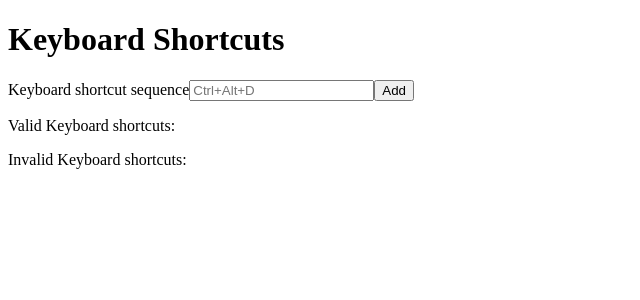
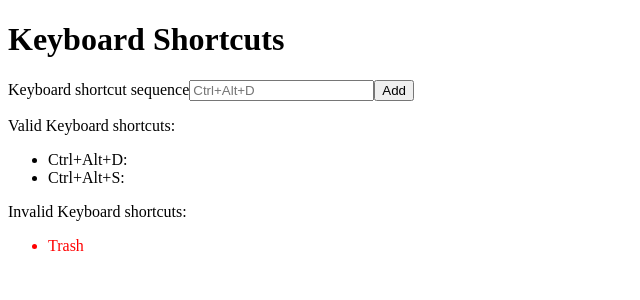
Before and after one commit to hxuanhung/rxjs-angular2-examples, an Angular app in the folder keyboard-shortcuts/: page / in a window 1280 px wide. Shown: the top 300 px of the page, without its empty margins (0-640 px from the left). Built offline with nearby package versions, Linux system fonts and the light colour scheme.

Commit message:
chore(keyboard-shortcuts): use ReplaySubject instead of Subject

```diff
--- a/keyboard-shortcuts/src/app/keyboard-shortcuts/keyboard-shortcuts.component.html
+++ b/keyboard-shortcuts/src/app/keyboard-shortcuts/keyboard-shortcuts.component.html
@@ -1,6 +1,6 @@
 <label>Keyboard shortcut sequence</label>
 <input type="text" placeholder="Ctrl+Alt+D" #input>
-<button (click)=$addButton.next(input.value)>Add</button>
+<button (click)=sequenceSbj.next(input.value)>Add</button>
 <p>Valid Keyboard shortcuts:</p>
 <ul>
   <li *ngFor="let i of validShortcutsList">{{i.text}}: {{i.count}}</li>
--- a/keyboard-shortcuts/src/app/keyboard-shortcuts/keyboard-shortcuts.component.ts
+++ b/keyboard-shortcuts/src/app/keyboard-shortcuts/keyboard-shortcuts.component.ts
@@ -1,6 +1,7 @@
 import { Component, OnInit } from '@angular/core';
 import { Observable } from 'rxjs/Rx';
 import { Subject } from 'rxjs/Subject';
+import { ReplaySubject } from 'rxjs/ReplaySubject';
 import { KeyboardShortcutsService } from './keyboard-shortcuts.service';
 @Component({
   selector: 'app-keyboard-shortcuts',
@@ -8,7 +9,7 @@ import { KeyboardShortcutsService } from './keyboard-shortcuts.service';
   styleUrls: ['./keyboard-shortcuts.component.css']
 })
 export class KeyboardShortcutsComponent implements OnInit {
-  $addButton: Observable<any>;
+  sequenceSbj: ReplaySubject<any>;
   $shortcutSequences: Observable<any>;
   $validShortcuts: Observable<any>;
   $invalidShortcuts: Observable<any>;
@@ -16,19 +17,24 @@ export class KeyboardShortcutsComponent implements OnInit {
   validShortcutsList = [];
   invalidShortcutsList = [];
   constructor(private kbShortcuts: KeyboardShortcutsService) {
-    this.$addButton = new Subject()
-      // .startWith('Ctrl+Alt+D', 'Ctrl+Shift+S', 'Trash')
+    this.sequenceSbj = new ReplaySubject();
+    this.sequenceSbj.next('Ctrl+Alt+D');
+    this.sequenceSbj.next('Ctrl+Alt+S');
+    this.sequenceSbj.next('Trash');
+
+    this.$shortcutSequences = this.sequenceSbj
       .map(text => {
         return {
           id: (text as string).replace(/\+/g, '_'),
           text: text
         };
       });
-    this.$shortcutSequences = this.$addButton;
-    this.$addButton
+
+    this.$shortcutSequences
       .subscribe(value => {
         console.log(`value`, value);
       });
+
     this.$validShortcuts = this.$shortcutSequences.filter(seq => kbShortcuts.validate(seq.text));
     this.$invalidShortcuts = this.$shortcutSequences.filter(seq => !kbShortcuts.validate(seq.text));
     this.$shortCutPrompts = this.$validShortcuts
@@ -43,6 +49,7 @@ export class KeyboardShortcutsComponent implements OnInit {
           });
       }
       );
+
     this.$validShortcuts.subscribe(obj => this.validShortcutsList.push(obj));
     this.$invalidShortcuts.subscribe(obj => this.invalidShortcutsList.push(obj));
     this.$shortCutPrompts.subscribe(obj => {
@@ -51,6 +58,7 @@ export class KeyboardShortcutsComponent implements OnInit {
         r[0].count = obj.count;
       }
     });
+
   }
   ngOnInit() {
   }
```
